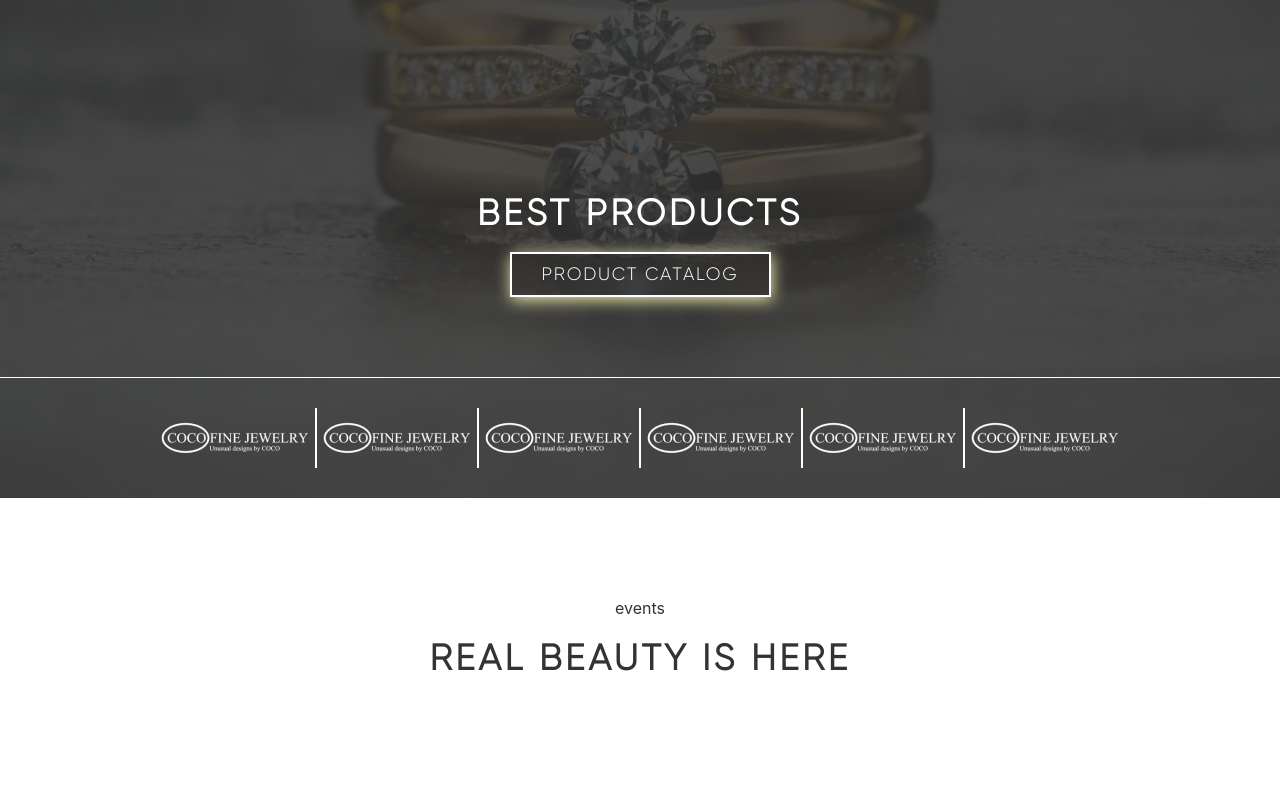
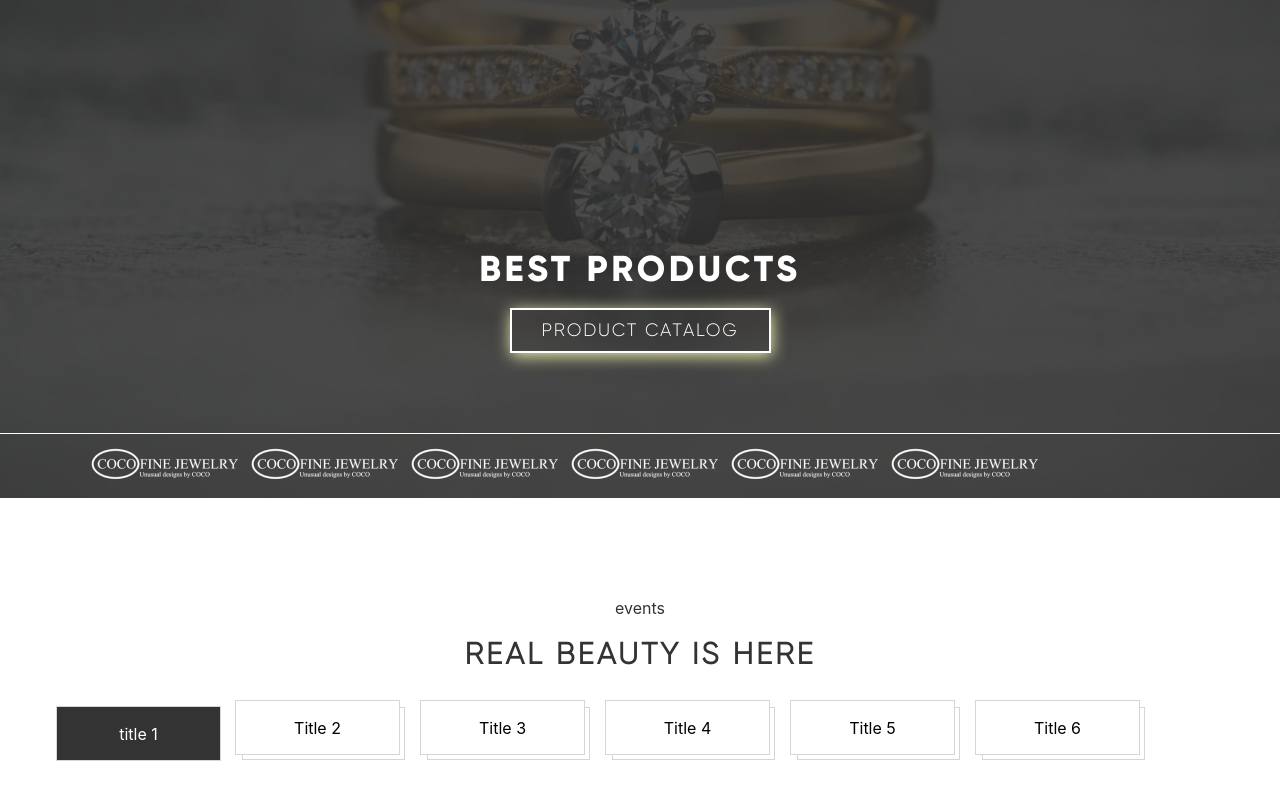
Before and after one commit to armensargsyan1993/jewerely__store, a React (Create React App) app: page / in a window 1280 px wide. Shown: the part 302-1102 px from the top of the page. Built offline with nearby package versions, Linux system fonts and the light colour scheme.

Commit message:
add tabs

```diff
--- a/package.json
+++ b/package.json
@@ -12,6 +12,7 @@
     "@types/node-sass": "^4.11.1",
     "@types/react": "^17.0.3",
     "@types/react-dom": "^17.0.3",
+    "@types/react-tabs": "^2.3.2",
     "@types/redux-logger": "^3.0.8",
     "@types/redux-persist": "^4.3.1",
     "@types/redux-thunk": "^2.1.0",
@@ -24,6 +25,7 @@
     "react-redux": "^7.2.3",
     "react-router-dom": "^5.2.0",
     "react-scripts": "4.0.3",
+    "react-tabs": "^3.2.2",
     "redux": "^4.0.5",
     "redux-logger": "^3.0.6",
     "redux-persist": "^6.0.0",
--- /dev/null
+++ b/src/components/MyTabs/MyTabs.module.scss
@@ -0,0 +1,49 @@
+@import '../global.scss';
+.root{
+    .tabList{
+        display: flex;
+        flex-wrap: wrap;
+        .tab{
+            transition: left .5s linear, top .5s linear;
+            display: flex;
+            align-items: center;
+            justify-content: center;
+            list-style: none;
+            border: 1px solid $thirdColor;
+            border-radius: 0;
+            min-width: 165px;
+            height: 55px;
+            margin: 10px 10px;
+            position: relative;
+            left: 0;
+            top: 0;
+            cursor: pointer;
+            background-color: white;
+            &::after{
+                transition: left .5s linear, top .5s linear;
+                content: '';
+                position: absolute;
+                border: 1px solid $thirdColor;
+                // margin: 0 10px;
+                width: 100%;
+                height: 100%;
+                z-index: -777;
+                left: 6px;
+                top: 6px;
+                // transform: translate(0,0);
+            }
+        }
+        :global .react-tabs__tab--selected{
+            left: 6px;
+            top: 6px;
+            background-color: $secondColor;
+            color: $firstColor;
+            &::after{
+                left: 0;
+                top: 0;
+            }
+        }
+    }
+
+
+}
--- /dev/null
+++ b/src/components/MyTabs/MyTabs.tsx
@@ -0,0 +1,40 @@
+import React from 'react'
+import styles from './MyTabs.module.scss'
+
+import { Tab, Tabs, TabList, TabPanel } from 'react-tabs'
+import 'react-tabs/style/react-tabs.css'
+
+export const MyTabs = () => {
+  return (
+    <div className={styles.root}>
+      <Tabs>
+        <TabList className={styles.tabList}>
+          <Tab className={styles.tab}>title 1</Tab>
+          <Tab className={styles.tab}>Title 2</Tab>
+          <Tab className={styles.tab}>Title 3</Tab>
+          <Tab className={styles.tab}>Title 4</Tab>
+          <Tab className={styles.tab}>Title 5</Tab>
+          <Tab className={styles.tab}>Title 6</Tab>
+        </TabList>
+        <TabPanel>
+
+        </TabPanel>
+        <TabPanel>
+          <h2>Any content 2</h2>
+        </TabPanel>
+        <TabPanel>
+          <h2>Any content 3</h2>
+        </TabPanel>
+        <TabPanel>
+          <h2>Any content 4</h2>
+        </TabPanel>
+        <TabPanel>
+          <h2>Any content 5</h2>
+        </TabPanel>
+        <TabPanel>
+          <h2>Any content 6</h2>
+        </TabPanel>
+      </Tabs>
+    </div>
+  )
+}
--- a/src/components/Title/Title.module.scss
+++ b/src/components/Title/Title.module.scss
@@ -5,11 +5,14 @@
     // transform: translateX(-50%);
     // bottom: 10%;
     text-align: center;
+    .masterTitle{
+        @include masterTitle()
+    }
     .title{
         @include title()
     }
     .subtitle{
         display: block;
-        margin-top: 100px;
+        padding-top: 100px;
     }
 }
--- a/src/components/Title/Title.tsx
+++ b/src/components/Title/Title.tsx
@@ -8,14 +8,18 @@ title:string,
 text?:string,
 subtitle?:string,
 btnText?:string,
-clsName?:string
+clsName?:string,
+h1?:boolean
 }
 
-export const Title:React.FC<ITitleProps> = ({title,subtitle,text,btnText,clsName = ''}) => {
+export const Title:React.FC<ITitleProps> = ({h1 = false,title,subtitle,text,btnText,clsName = ''}) => {
     return (
         <div className={styles.root}>
             {subtitle && <span className={`${styles.subtitle} ${clsName}`} >{subtitle}</span>}
-            <h1 className={`${styles.title} ${clsName}`} >{title}</h1>
+            {h1 ?
+                <h1 className={`${styles.masterTitle} ${clsName}`} >{title}</h1>
+                :
+                <h2 className={`${styles.title} ${clsName}`} >{title}</h2> }
             {text && <p className={`${styles.text} ${clsName}`}>{text}</p>}
             {btnText && <Button clsName={clsName} btnText={btnText} />}
         </div>
--- a/src/components/pages/Home/Home.module.scss
+++ b/src/components/pages/Home/Home.module.scss
@@ -8,6 +8,9 @@
       .bottomPicturesContainer {
         border-top: 1px solid $firstColor;
         margin-top: 80px;
+        :global .container{
+          display: flex;
+        }
         .bottomPictures {
           display: flex;
           flex-wrap: wrap;
@@ -36,7 +39,7 @@
     }
   }
   .secondSection{
-    .titleColor{
+    .title{
       color: $secondColor;
     }
   }
--- a/src/components/pages/Home/Home.tsx
+++ b/src/components/pages/Home/Home.tsx
@@ -2,7 +2,8 @@ import React from 'react'
 import { icons, pictures } from '../../assets'
 import { Title } from '../../Title/Title'
 import styles from './Home.module.scss'
-import '../../global.scss';
+import '../../global.scss'
+import { MyTabs } from '../../MyTabs/MyTabs'
 
 export const Home = () => {
   const bottomData = (
@@ -15,22 +16,31 @@ export const Home = () => {
       <section className={styles.firstSection}>
         <div className={styles.bottom}>
           <div className="container">
-            <Title title={`best products`} btnText={`product catalog`} />
+            <Title
+              h1={true}
+              title={`best products`}
+              btnText={`product catalog`}
+            />
           </div>
           <div className={styles.bottomPicturesContainer}>
-                <div className={`${styles.bottomPictures} container`}>
-                <div className={`${styles.bottomPictures}`}>
+            <div className={`container`}>
+              <div className={`${styles.bottomPictures}`}>
                 {new Array(3).fill(bottomData)}
-                </div>
-                <div className={`${styles.bottomPictures}`}>
+              </div>
+              <div className={`${styles.bottomPictures}`}>
                 {new Array(3).fill(bottomData)}
-                </div>
-                </div>
               </div>
+            </div>
+          </div>
         </div>
       </section>
       <section className={styles.secondSection}>
-        <Title clsName={styles.titleColor} title={`real beauty is here`} subtitle={`events`}/>
+        <Title
+          clsName={styles.title}
+          title={`real beauty is here`}
+          subtitle={`events`}
+        />
+        <MyTabs/>
       </section>
     </div>
   )
--- a/src/index.scss
+++ b/src/index.scss
@@ -64,3 +64,7 @@ section{
 .MY__CUSTOM__ERROR__CLASS__NAME{
   border: 2px solid red !important;
 }
+
+h2{
+  color: red;
+}
--- a/src/scss/mixins.scss
+++ b/src/scss/mixins.scss
@@ -9,8 +9,8 @@
     }
   }
 
-  @mixin title(){
-    font-family: $gilroyLight;
+  @mixin masterTitle(){
+    font-family: $gilroyExtraBold;
     font-style: normal;
     font-weight: bold;
     font-size: 3.6rem;
@@ -19,6 +19,13 @@
     text-transform: uppercase;
     letter-spacing: 0.1em;
     margin: 15px 0;
+  }
+
+  @mixin title(){
+    @include masterTitle();
+    font-family: $gilroyLight;
+    font-size: 3rem;
+    line-height: 41px;
   }
 
   @mixin buttonText(){
--- a/src/scss/variables.scss
+++ b/src/scss/variables.scss
@@ -1,7 +1,7 @@
 //colors
 $firstColor:#FFFFFF;
 $secondColor:#333333;
-$grey:#D6D6D6;
+$thirdColor:#D6D6D6;
 $bgc:#F9F9F9;
 $hardGrey:#979797;
 $gold:rgb(241, 241, 174);
```
Also changed, not shown: src/components/ImgCreator/ImgCreator.tsx (added, +11 -0 lines), src/components/ImgCreator/ImgCreator.module.scss (added), 1 other file (tests, documents, lock files or other folders).
